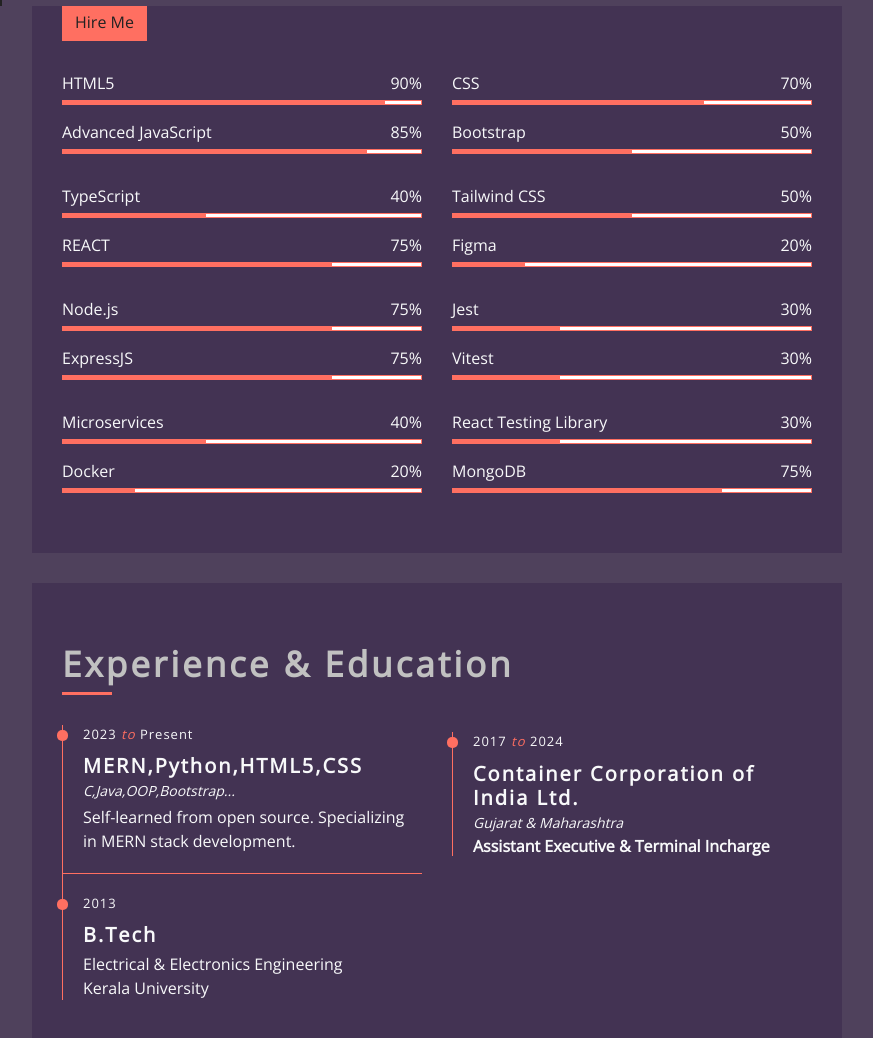
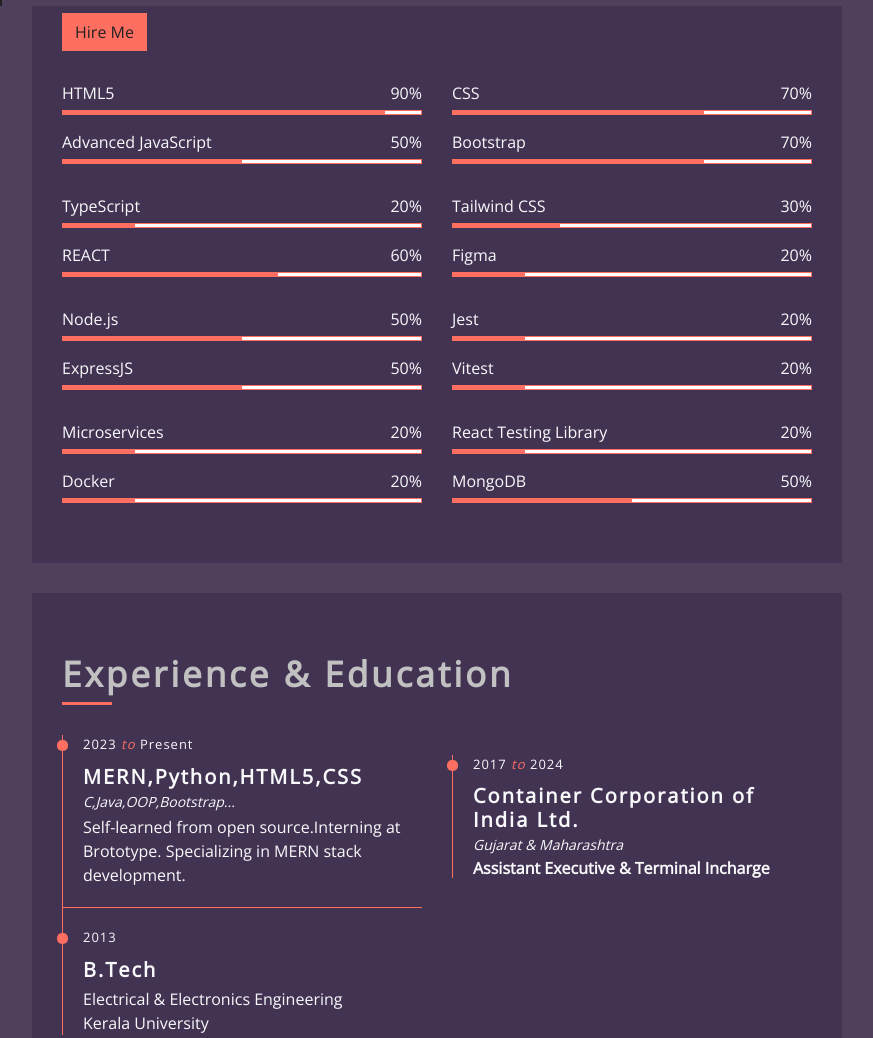
Before and after one commit to ashok4822/personalWebsite, a plain HTML site: page index.html in a window 1280 px wide. Shown: the part 794-1832 px from the top of the page, without its empty margins (368-1241 px from the left). Drawn offline with nearby package versions, Linux system fonts and the light colour scheme.

Commit message:
Update index.html

```diff
--- a/index.html
+++ b/index.html
@@ -73,8 +73,8 @@
                     <div class="content-inner">
                         <p>I'm</p>
                         <h1>Ashok Krishnan</h1>
-                        <h2></h2>
-                        <div class="typed-text">Web Developer, Front/Back End Developer, MERN Stack Developer</div>
+                        <br>
+                        <div >Web Developer - Full Stack Developer - MERN Stack Developer</div> <!--class="typed-text"-->
                     </div>
                 </div>
                 <!-- Header End -->
@@ -123,10 +123,10 @@
                                         <div class="progress-bar" role="progressbar" aria-valuenow="90" aria-valuemin="0" aria-valuemax="100"></div>
                                     </div>
                                     <div class="skill-name">
-                                        <p>Advanced JavaScript</p><p>85%</p>
+                                        <p>Advanced JavaScript</p><p>50%</p>
                                     </div>
                                     <div class="progress">
-                                        <div class="progress-bar" role="progressbar" aria-valuenow="85" aria-valuemin="0" aria-valuemax="100"></div>
+                                        <div class="progress-bar" role="progressbar" aria-valuenow="50" aria-valuemin="0" aria-valuemax="100"></div>
                                     </div>
 
                                 </div>
@@ -140,36 +140,36 @@
                                         <div class="progress-bar" role="progressbar" aria-valuenow="70" aria-valuemin="0" aria-valuemax="100"></div>
                                     </div>
                                     <div class="skill-name">
-                                        <p>Bootstrap</p><p>50%</p>
+                                        <p>Bootstrap</p><p>70%</p>
                                     </div>
                                     <div class="progress">
-                                        <div class="progress-bar" role="progressbar" aria-valuenow="50" aria-valuemin="0" aria-valuemax="100"></div>
+                                        <div class="progress-bar" role="progressbar" aria-valuenow="70" aria-valuemin="0" aria-valuemax="100"></div>
                                     </div>
                                 </div>
                             </div>
                             <div class="col-md-6 text-light">
                                 <div class="skills">
                                     <div class="skill-name">
-                                        <p>TypeScript</p><p>40%</p>
+                                        <p>TypeScript</p><p>20%</p>
                                     </div>
                                     <div class="progress">
-                                        <div class="progress-bar" role="progressbar" aria-valuenow="40" aria-valuemin="0" aria-valuemax="100"></div>
+                                        <div class="progress-bar" role="progressbar" aria-valuenow="20" aria-valuemin="0" aria-valuemax="100"></div>
                                     </div>
                                     <div class="skill-name">
-                                        <p>REACT</p><p>75%</p>
+                                        <p>REACT</p><p>60%</p>
                                     </div>
                                     <div class="progress">
-                                        <div class="progress-bar" role="progressbar" aria-valuenow="75" aria-valuemin="0" aria-valuemax="100"></div>
+                                        <div class="progress-bar" role="progressbar" aria-valuenow="60" aria-valuemin="0" aria-valuemax="100"></div>
                                     </div>
                                 </div>
                             </div>
                             <div class="col-md-6 text-light">
                                 <div class="skills">
                                     <div class="skill-name">
-                                        <p>Tailwind CSS</p><p>50%</p>
+                                        <p>Tailwind CSS</p><p>30%</p>
                                     </div>
                                     <div class="progress">
-                                        <div class="progress-bar" role="progressbar" aria-valuenow="50" aria-valuemin="0" aria-valuemax="100"></div>
+                                        <div class="progress-bar" role="progressbar" aria-valuenow="30" aria-valuemin="0" aria-valuemax="100"></div>
                                     </div>
                                     <div class="skill-name">
                                         <p>Figma</p><p>20%</p>
@@ -182,42 +182,42 @@
                             <div class="col-md-6 text-light">
                                 <div class="skills">
                                     <div class="skill-name">
-                                        <p>Node.js</p><p>75%</p>
+                                        <p>Node.js</p><p>50%</p>
                                     </div>
                                     <div class="progress">
-                                        <div class="progress-bar" role="progressbar" aria-valuenow="75" aria-valuemin="0" aria-valuemax="100"></div>
+                                        <div class="progress-bar" role="progressbar" aria-valuenow="50" aria-valuemin="0" aria-valuemax="100"></div>
                                     </div>
                                     <div class="skill-name">
-                                        <p>ExpressJS</p><p>75%</p>
+                                        <p>ExpressJS</p><p>50%</p>
                                     </div>
                                     <div class="progress">
-                                        <div class="progress-bar" role="progressbar" aria-valuenow="75" aria-valuemin="0" aria-valuemax="100"></div>
+                                        <div class="progress-bar" role="progressbar" aria-valuenow="50" aria-valuemin="0" aria-valuemax="100"></div>
                                     </div>
                                 </div>
                             </div>
                             <div class="col-md-6 text-light">
                                 <div class="skills">
                                     <div class="skill-name">
-                                        <p>Jest</p><p>30%</p>
+                                        <p>Jest</p><p>20%</p>
                                     </div>
                                     <div class="progress">
-                                        <div class="progress-bar" role="progressbar" aria-valuenow="30" aria-valuemin="0" aria-valuemax="100"></div>
+                                        <div class="progress-bar" role="progressbar" aria-valuenow="20" aria-valuemin="0" aria-valuemax="100"></div>
                                     </div>
                                     <div class="skill-name">
-                                        <p>Vitest</p><p>30%</p>
+                                        <p>Vitest</p><p>20%</p>
                                     </div>
                                     <div class="progress">
-                                        <div class="progress-bar" role="progressbar" aria-valuenow="30" aria-valuemin="0" aria-valuemax="100"></div>
+                                        <div class="progress-bar" role="progressbar" aria-valuenow="20" aria-valuemin="0" aria-valuemax="100"></div>
                                     </div>
                                 </div>
                             </div>
                             <div class="col-md-6 text-light">
                                 <div class="skills">
                                     <div class="skill-name">
-                                        <p>Microservices</p><p>40%</p>
+                                        <p>Microservices</p><p>20%</p>
                                     </div>
                                     <div class="progress">
-                                        <div class="progress-bar" role="progressbar" aria-valuenow="40" aria-valuemin="0" aria-valuemax="100"></div>
+                                        <div class="progress-bar" role="progressbar" aria-valuenow="20" aria-valuemin="0" aria-valuemax="100"></div>
                                     </div>
                                     <div class="skill-name">
                                         <p>Docker</p><p>20%</p>
@@ -230,16 +230,16 @@
                             <div class="col-md-6 text-light">
                                 <div class="skills">
                                     <div class="skill-name">
-                                        <p>React Testing Library</p><p>30%</p>
+                                        <p>React Testing Library</p><p>20%</p>
                                     </div>
                                     <div class="progress">
-                                        <div class="progress-bar" role="progressbar" aria-valuenow="30" aria-valuemin="0" aria-valuemax="100"></div>
+                                        <div class="progress-bar" role="progressbar" aria-valuenow="20" aria-valuemin="0" aria-valuemax="100"></div>
                                     </div>
                                     <div class="skill-name">
-                                        <p>MongoDB</p><p>75%</p>
+                                        <p>MongoDB</p><p>50%</p>
                                     </div>
                                     <div class="progress">
-                                        <div class="progress-bar" role="progressbar" aria-valuenow="75" aria-valuemin="0" aria-valuemax="100"></div>
+                                        <div class="progress-bar" role="progressbar" aria-valuenow="50" aria-valuemin="0" aria-valuemax="100"></div>
                                     </div>
                                 </div>
                             </div>
@@ -303,7 +303,7 @@
                                     <h3>MERN,Python,HTML5,CSS</h3>
                                     <h4>C,Java,OOP,Bootstrap...</h4>
                                     <h4></h4>
-                                    <p>Self-learned from open source.<!-- Interning at Brototype. --> Specializing in MERN stack development.</p>
+                                    <p>Self-learned from open source.Interning at Brototype. Specializing in MERN stack development.</p>
                                 </div>
                             </div>
                             <div class="col-md-6 text-light">
```
